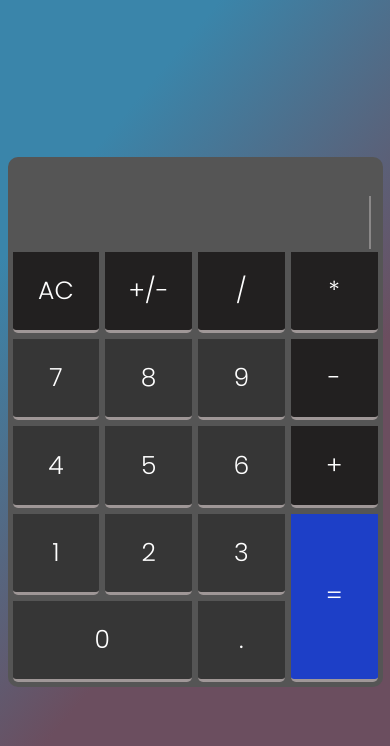
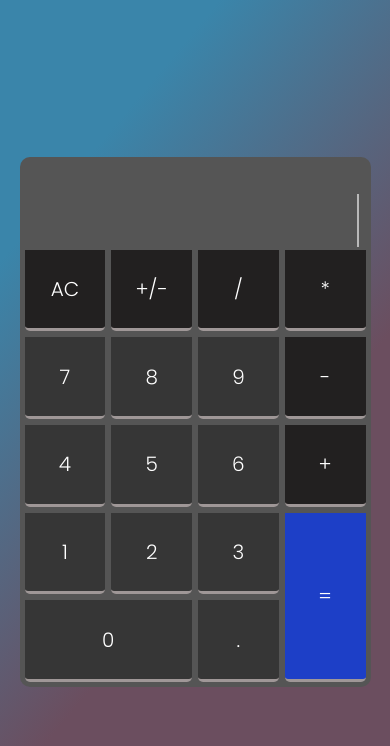
Before and after one commit to wagnerSfarias/calculadora-JS, a plain HTML site: page index.html in a window 390 px wide. Drawn offline with Linux system fonts and the light colour scheme.

Commit message:
insert responsive

```diff
--- a/styles.css
+++ b/styles.css
@@ -36,7 +36,6 @@ input {
   margin: 10% 10px 0;
   border-right: 2px solid #FFF;
   animation: cursor 800ms infinite normal;
-  /* border: 1px solid #FFF; */
 }
 
 button {
@@ -53,12 +52,12 @@ button:hover {
   opacity: 0.8;
 }
 
-button:active {
-  opacity: 0.6;
+.gray-button {
+  background: #363636;
 }
 
-.gray-button {
-  background: #363636;
+.black-button {
+  background: #222020;
 }
 
 .equal-button {
@@ -67,18 +66,30 @@ button:active {
   grid-column: 4 / 5;
 }
 
-.black-button {
-  background: #222020;
-}
-
 .zero {
   grid-column: 1/3;
 }
 
+@media screen and (max-width:420px) {
+
+  div {
+    width: 90%;
+    margin: 0 auto;
+  }
+
+  button {
+    font-size: 20px;
+  }
+
+  button:hover {
+    opacity: 1;
+  }
+
+}
 
 @keyframes cursor {
   from {
-    border-right-color: #b0adad;
+    border-right-color: #FFF;
   }
 
   to {
```
